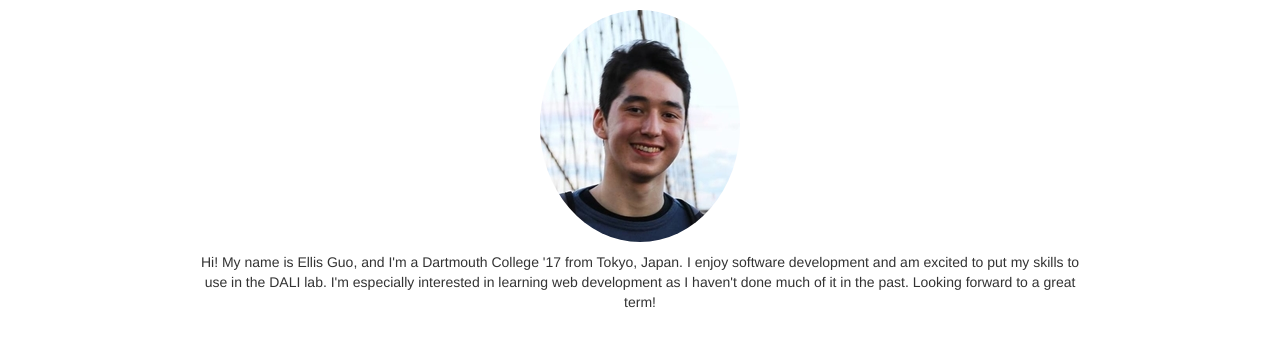
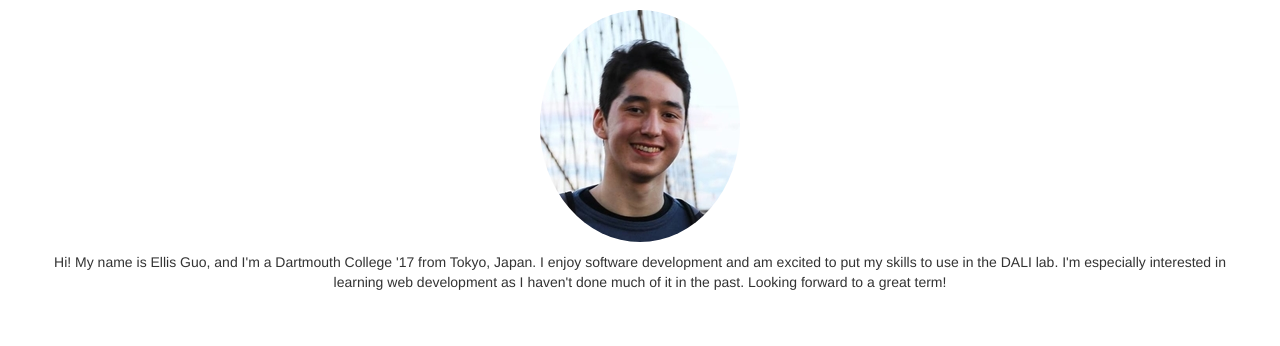
Before and after one commit to eqguo/eg17mappy, a plain HTML site: page index.html in a window 1280 px wide. Drawn offline with Linux system fonts and the light colour scheme.

Commit message:
padding change

```diff
--- a/index.html
+++ b/index.html
@@ -8,7 +8,7 @@
     <link href="css/bootstrap.min.css" rel="stylesheet">
   </head>
   <body>
-    <div style="padding: 10px 200px 0 200px;">
+    <div style="padding: 10px 50px 0 50px;">
       <div class="row text-center" style="margin-bottom: 10px;">
         <img src="images/dali.jpg" class="img-circle">
       </div>
```
